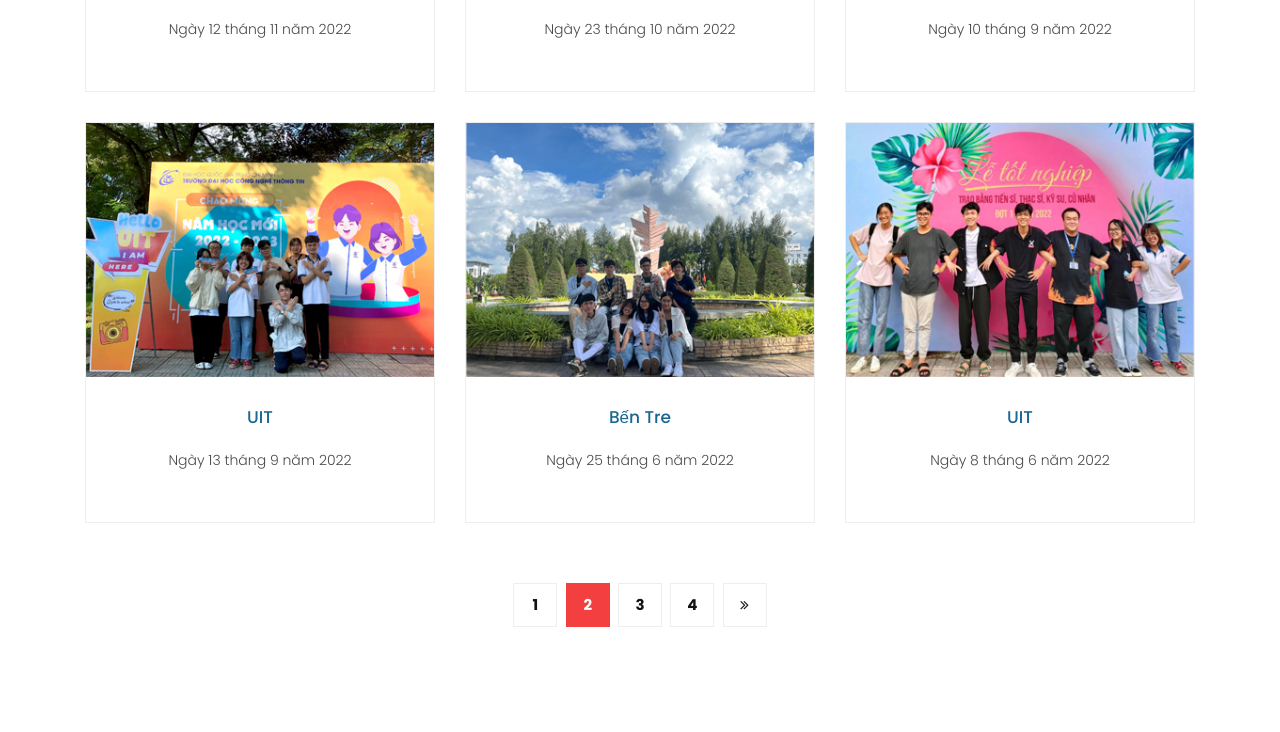
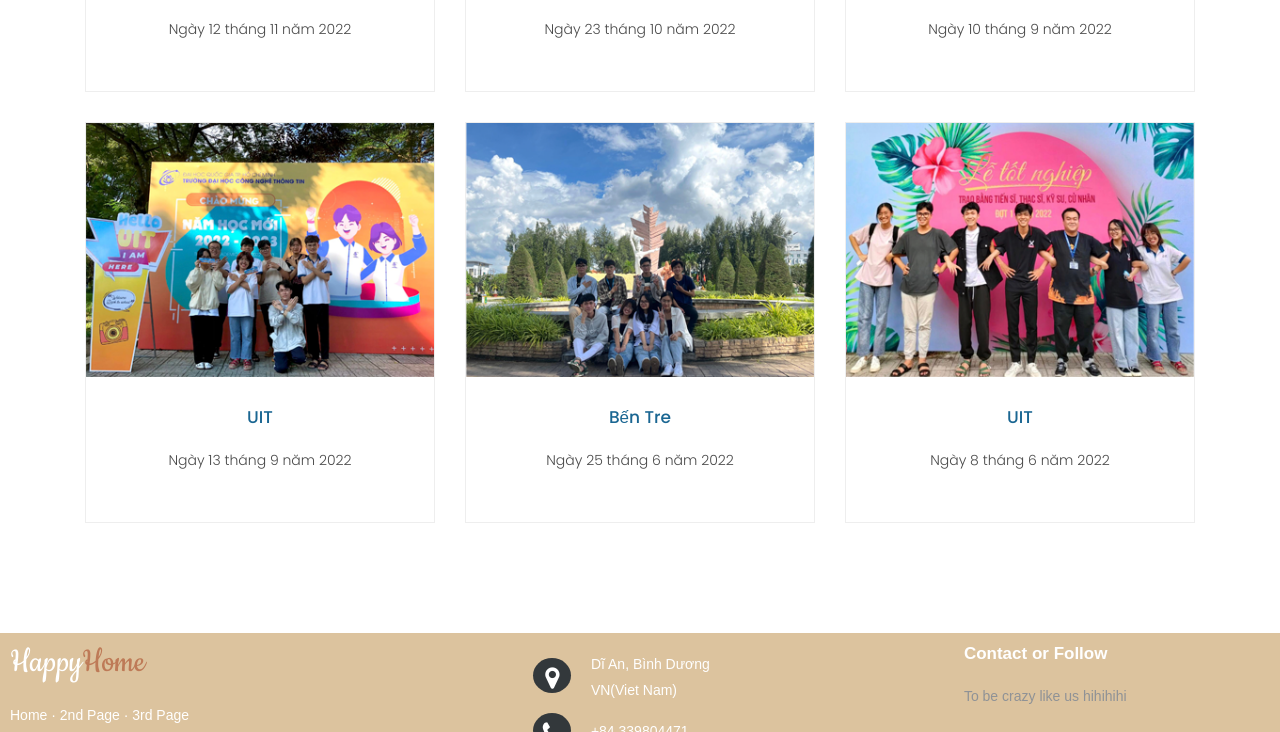
Before and after one commit to NNHP-NC/test, a plain HTML site: page index.html in a window 1280 px wide. Shown: the part 1088-1820 px from the top of the page. Before the commit the page ends 1715 px from the top, so only its background shows below. Drawn offline with Linux system fonts and the light colour scheme; grey boxes are pictures that could not be loaded.

Commit message:
fix footer

```diff
--- a/assets/css/footer.css
+++ b/assets/css/footer.css
@@ -1,5 +1,5 @@
 footer{
-	position: fixed;
+	position:static;
 	bottom: 0;
 }
 .footer-distributed{
--- a/index.html
+++ b/index.html
@@ -170,16 +170,6 @@
               </div>
             </div>
           </div>
-
-          <div class="col-md-12">
-            <ul class="pages">
-              <li><a href="#">1</a></li>
-              <li class="active"><a href="#">2</a></li>
-              <li><a href="#">3</a></li>
-              <li><a href="#">4</a></li>
-              <li><a href="#"><i class="fa fa-angle-double-right"></i></a></li>
-            </ul>
-          </div>
         </div>
       </div>
     </div>
```
Also changed, not shown: assets/images/Heading_1.png.
